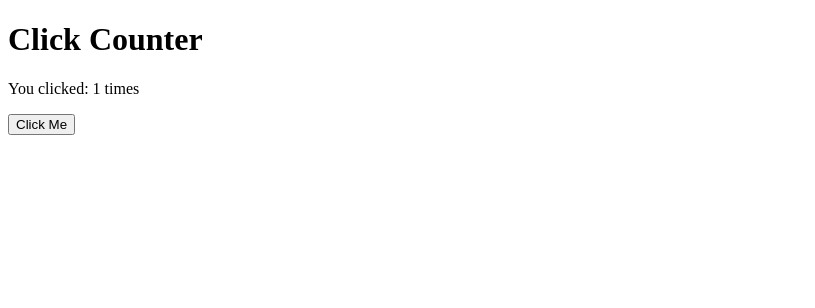
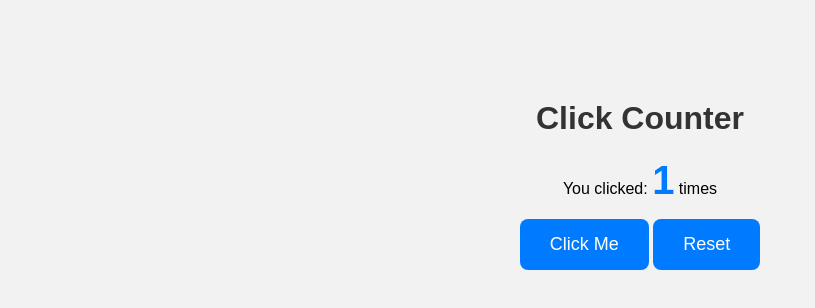
Before and after one commit to evanwalz/Activity-1, a plain HTML site: page index.html in a window 1280 px wide. Both pictures are taken after a click on the button "Click Me". Shown: the whole page, without its empty margins (0-815 px from the left). Drawn offline with Linux system fonts and the light colour scheme.

Commit message:
made more fancy

```diff
--- a/index.html
+++ b/index.html
@@ -3,6 +3,40 @@
 <html lang="en">
 <head>
     <title> Click Counter</title>
+
+    <style>
+        body{
+        font-family: Arial, sans-serif;
+        text-align: center;
+        background: #f2f2f2;
+        margin-top: 100px;
+        }
+
+        h1 {
+            color: #333
+        }
+
+        #count {
+            font-size: 40px;
+            color: #007bff;
+            font-weight: bold;
+        }
+
+        button {
+            padding: 15px 30px;
+            font-size: 18px;
+            background: #007bff;
+            color: white;
+            border: none;
+            border-radius: 8px;
+            cursor: pointer;
+        }
+
+        button:hover {
+            background: #0056b3;
+        }
+
+    </style>
 </head>
 
 <body>
@@ -10,13 +44,49 @@
 
 
     <p>You clicked: <span id="count">0</span> times</p>
+    <p id="message"></p>
 
     <button onclick="increaseCount()">Click Me</button>
+    <button onclick="resetCount()">Reset</button>
+    <audio id="clickSound" src="click.mp3"></audio>
+
     <script>
-        let count = 0;
+        let count = localStorage.getItem("count") || 0;
+
+        const counter = document.getElementById("count");
+        const message = document.getElementById("message");
+        const sound = document.getElementById("clickSound");
+
+        counter.textContent = count;
 
         function increaseCount() {
             count++;
+            counter.textContent = count;
+
+            localStorage.setItem("count", count);
+
+            sound.currentTime = 0;
+            sound.play();
+
+            let sound = document.getElementById("clickSound");
+            sound.currentTime = 0;
+            sound.play();
+
+            if (count === 5) {
+                document.getElementById("message").textContent = "5 Clicks!";
+            }
+            if (count === 20) {
+                document.getElementById("message").textContent = "20 Click Master!";
+            }
+            if (count === 50) {
+                docunment.getElementById("message").textContent = " 50 Click legend!"
+            }
+
+        }
+
+        function resetCount() {
+            count = 0;
+            localStorage.setItem("count", count);
             document.getElementById("count").textContent = count;
         }
     </script>
```
